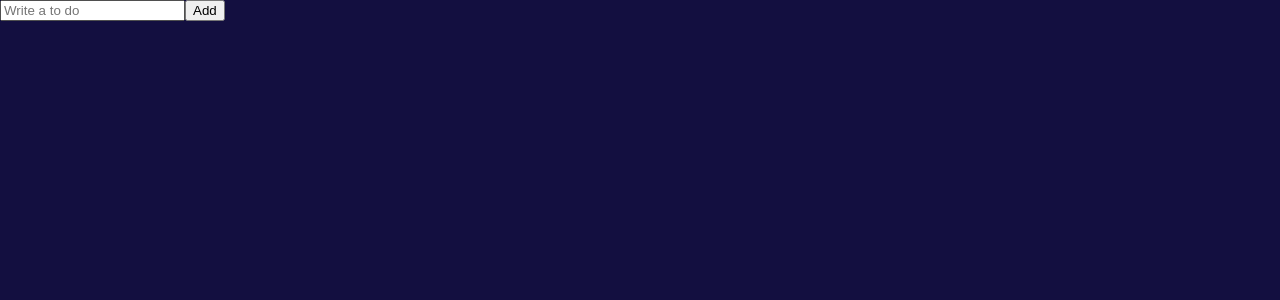
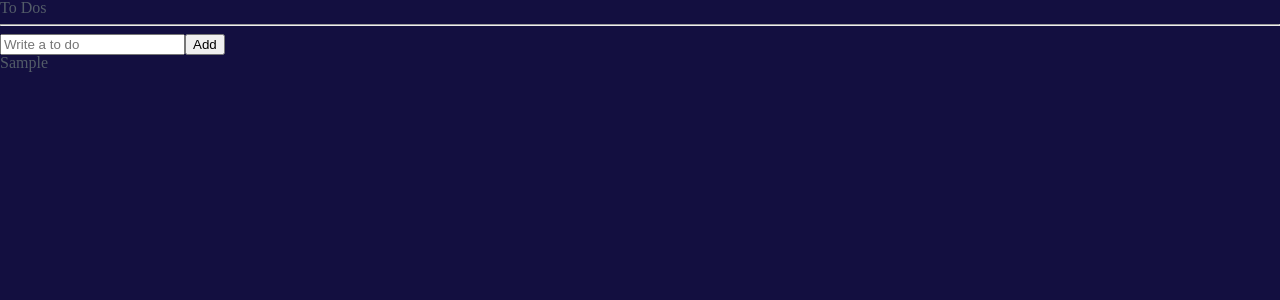
Before and after one commit to MeluvRose/ToDoReact, a React (Vite) app: page / in a window 1280 px wide. Both pictures are taken after typing "Sample" into the empty fields and a click on the button "Add". Shown: the top 300 px of the page. Built offline with nearby package versions, Linux system fonts and the light colour scheme; a web font is replaced by a local one.

Commit message:
#6.11 Add To Do

```diff
--- a/src/ToDoList.tsx
+++ b/src/ToDoList.tsx
@@ -1,19 +1,39 @@
 import React, { useState } from "react";
 import { useForm, useFormState } from "react-hook-form";
+import { useRecoilState, useRecoilValue, useSetRecoilState } from "recoil";
+import { atom } from "recoil";
 
 interface IForm {
-  toDo: String;
+  toDo: string;
 }
 
+interface IToDo {
+  id: number;
+  text: string;
+  category: "DONE" | "DOING" | "TO DO";
+}
+
+const toDoState = atom<IToDo[]>({
+  key: "toDo",
+  default: [],
+});
+
 function ToDoList() {
+  const [toDos, setToDos] = useRecoilState(toDoState);
   const { register, handleSubmit, setValue } = useForm<IForm>();
-  const onSubmit = (data: IForm) => {
-    console.log("add to do", data.toDo);
+  const handleVaild = ({ toDo }: IForm) => {
+    setToDos((oldToDos) => [
+      { text: toDo, id: Date.now(), category: "TO DO" },
+      ...oldToDos,
+    ]);
     setValue("toDo", "");
   };
+  console.log(toDos);
   return (
     <div>
-      <form onSubmit={handleSubmit(onSubmit)}>
+      <h1>To Dos</h1>
+      <hr />
+      <form onSubmit={handleSubmit(handleVaild)}>
         <input
           {...register("toDo", {
             required: "Please write a To-Do",
@@ -22,6 +42,11 @@
         />
         <button>Add</button>
       </form>
+      <ul>
+        {toDos.map((toDo) => (
+          <li key={toDo.id}>{toDo.text}</li>
+        ))}
+      </ul>
     </div>
   );
 }
```
